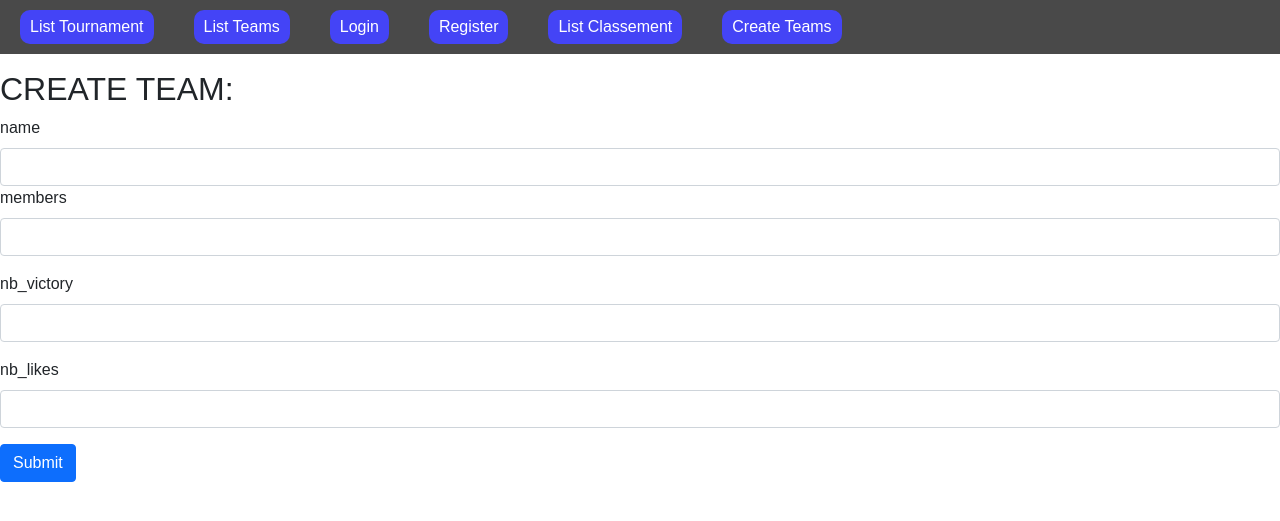
After one commit to Nakatox/RLB, a PHP site: template App/View/create-teams.html.twig in a window 1280 px wide. The commit adds this page. Shown: the top 521 px of the page. Run offline with PHP 8.4, Linux system fonts and the light colour scheme; the template is opened without the code that fills it, so the values that code supplies are empty; some libraries are stand-ins or nearby versions.

Commit message:
add part create teams

```diff
--- a/App/Controller/TournamentController.php
+++ b/App/Controller/TournamentController.php
@@ -98,4 +98,6 @@ class TournamentController extends Controller{
         header('Content-type: application/json');
         echo $json;
     }
+
+
 }
--- a/App/Model/TournamentModel.php
+++ b/App/Model/TournamentModel.php
@@ -101,6 +101,8 @@ public function tournaments()
         return $data;
     }
 
+
+
 }
 
 ?>
--- /dev/null
+++ b/App/View/create-teams.html.twig
@@ -0,0 +1,45 @@
+<!doctype html>
+<html lang="en">
+<head>
+    <meta charset="UTF-8">
+    <meta name="viewport"
+          content="width=device-width, user-scalable=no, initial-scale=1.0, maximum-scale=1.0, minimum-scale=1.0">
+    <meta http-equiv="X-UA-Compatible" content="ie=edge">
+        <link href="https://cdn.jsdelivr.net/npm/bootstrap@5.0.0-beta3/dist/css/bootstrap.min.css" rel="stylesheet" integrity="sha384-eOJMYsd53ii+scO/bJGFsiCZc+5NDVN2yr8+0RDqr0Ql0h+rP48ckxlpbzKgwra6" crossorigin="anonymous">
+
+    <title>Document</title>
+</head>
+<body>
+{% include 'header.html'%}
+  <h2>CREATE TEAM: </h2>
+
+ <form action="/create/teams" method='POST'>
+
+
+ <div class="mb-3">
+    <label for="name" class="form-label">name</label>
+    <input type="text" class="form-control" name= "name" >
+
+  <div class="mb-3">
+    <label for="members" class="form-label">members</label>
+    <input type="text" class="form-control" name="members">
+  </div>
+  <div class="mb-3">
+   <label class="form-label" for="nb_victory">nb_victory</label>
+    <input type="text" class="form-control" name="nb_victory">
+
+  </div>
+
+   <div class="mb-3">
+   <label class="form-label" for="nb_likes">nb_likes</label>
+    <input type="text" class="form-control" name="nb_likes">
+
+  </div>
+  <button type="submit" class="btn btn-primary" name="submit">Submit</button>
+
+    </form>
+
+       <script src="https://cdn.jsdelivr.net/npm/bootstrap@5.0.0-beta3/dist/js/bootstrap.bundle.min.js" integrity="sha384-JEW9xMcG8R+pH31jmWH6WWP0WintQrMb4s7ZOdauHnUtxwoG2vI5DkLtS3qm9Ekf" crossorigin="anonymous"></script>
+
+</body>
+</html>
--- a/App/View/header.html
+++ b/App/View/header.html
@@ -16,6 +16,7 @@
            <a href="/login"><li>Login</li></a>
            <a href="/register"><li>Register</li></a>
            <a href="/classement/list"><li>List Classement</li></a>
+           <a href="/create/teams"><li>Create Teams</li></a>
         </ul>
     </section>
 </body>
--- a/public/index.php
+++ b/public/index.php
@@ -30,6 +30,8 @@ $router->get('/classement/list', '\App\Controller\TournamentController@showClass
 //team
 $router->get('/team/select/{id}', '\App\Controller\TeamController@showTeamById');
 $router->get('/teams/all', '\App\Controller\TeamController@showTeams');
+$router->get('/create/teams', '\App\Controller\TeamController@showcreateTeamsForm');
+$router->post('/create/teams', '\App\Controller\TeamController@showcreateTeamsForm');
 
 
 //tournoi
```
Also changed, not shown: App/Controller/TeamController.php (+27 -0 lines), App/Model/TeamModel.php (+15 -0 lines).
